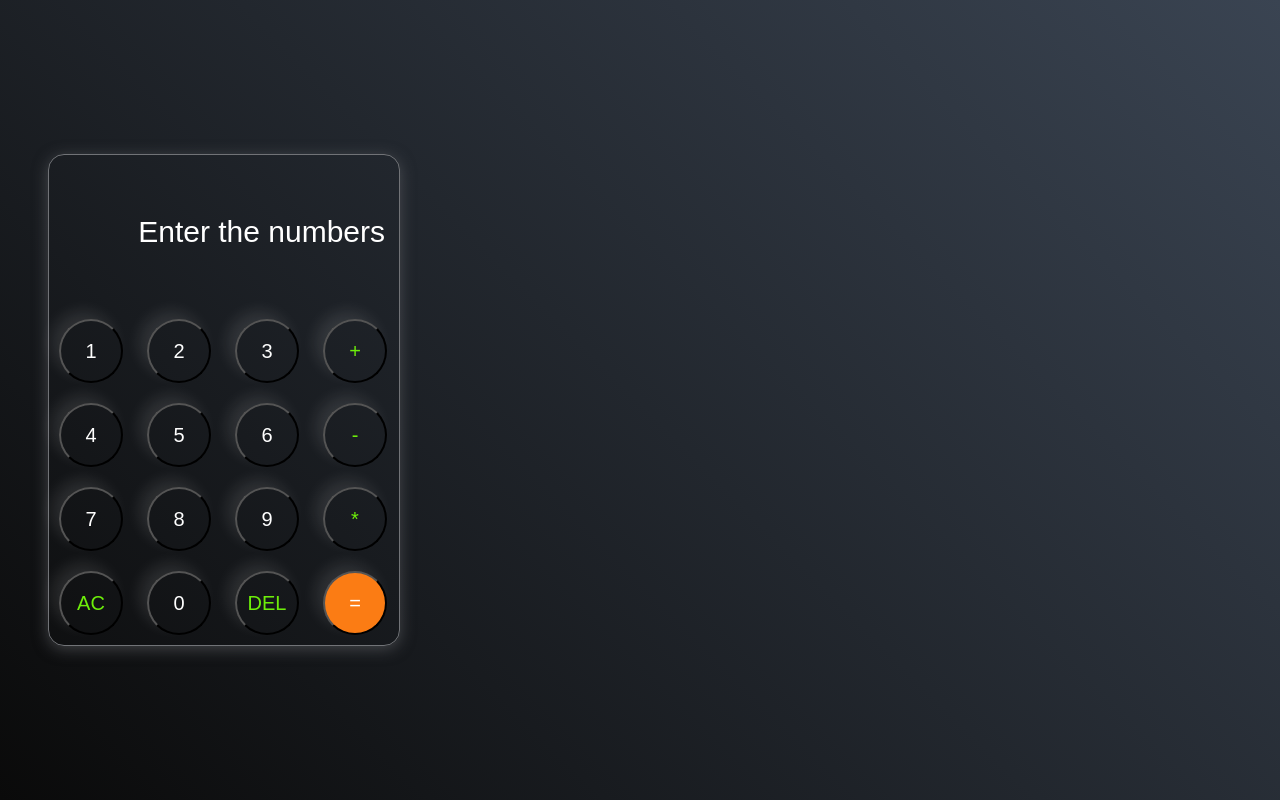
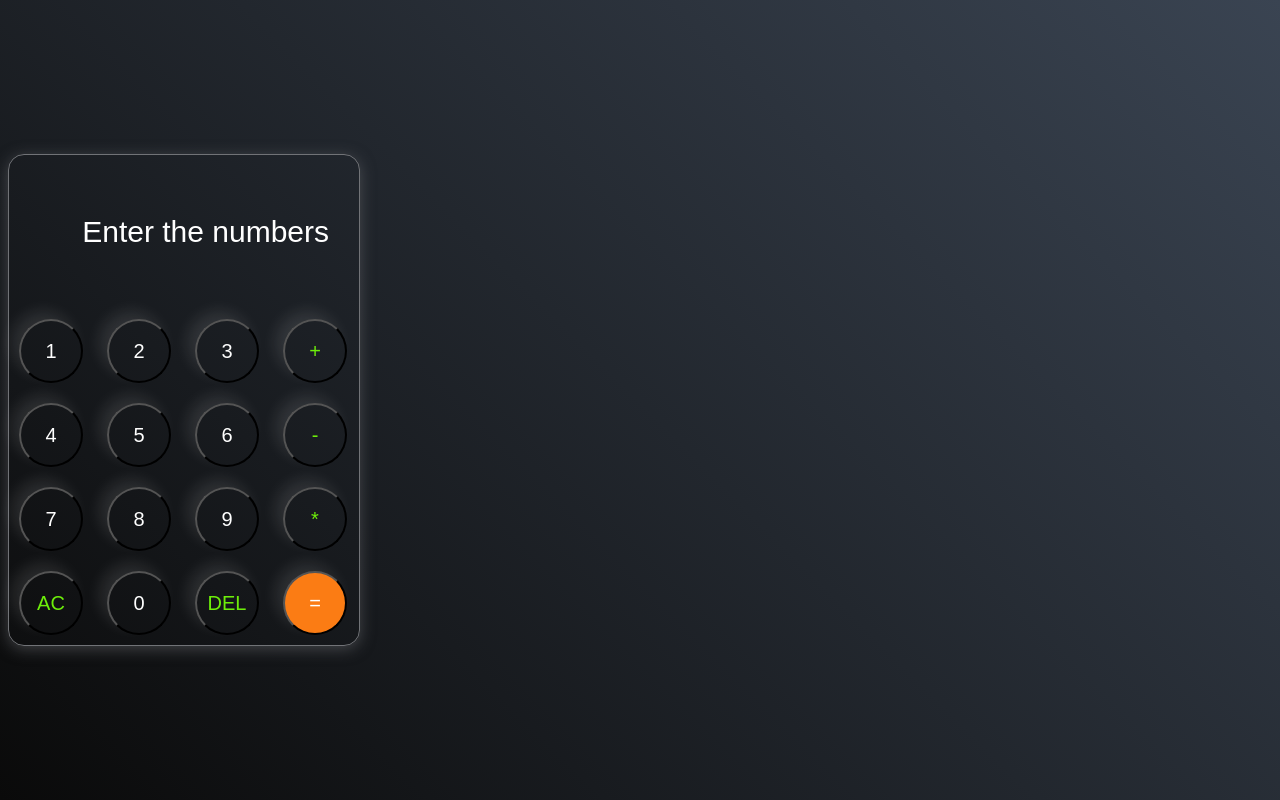
Before and after one commit to Bhumika187/Calculator, a plain HTML site: page index.html in a window 1280 px wide. Drawn offline with Linux system fonts and the light colour scheme.

Commit message:
Add files via upload

```diff
--- a/styles.css
+++ b/styles.css
@@ -6,7 +6,7 @@
  }
 
  body{
-   width:28rem;
+   width:23rem;
    height:100vh;
    display: flex;
    justify-content: center;
@@ -25,7 +25,7 @@
  }
 
  input{
-     width: 21rem;
+     width: 20rem;
      padding-top: 3.75rem;
      padding-bottom:3.75rem;
      border: none;
```
